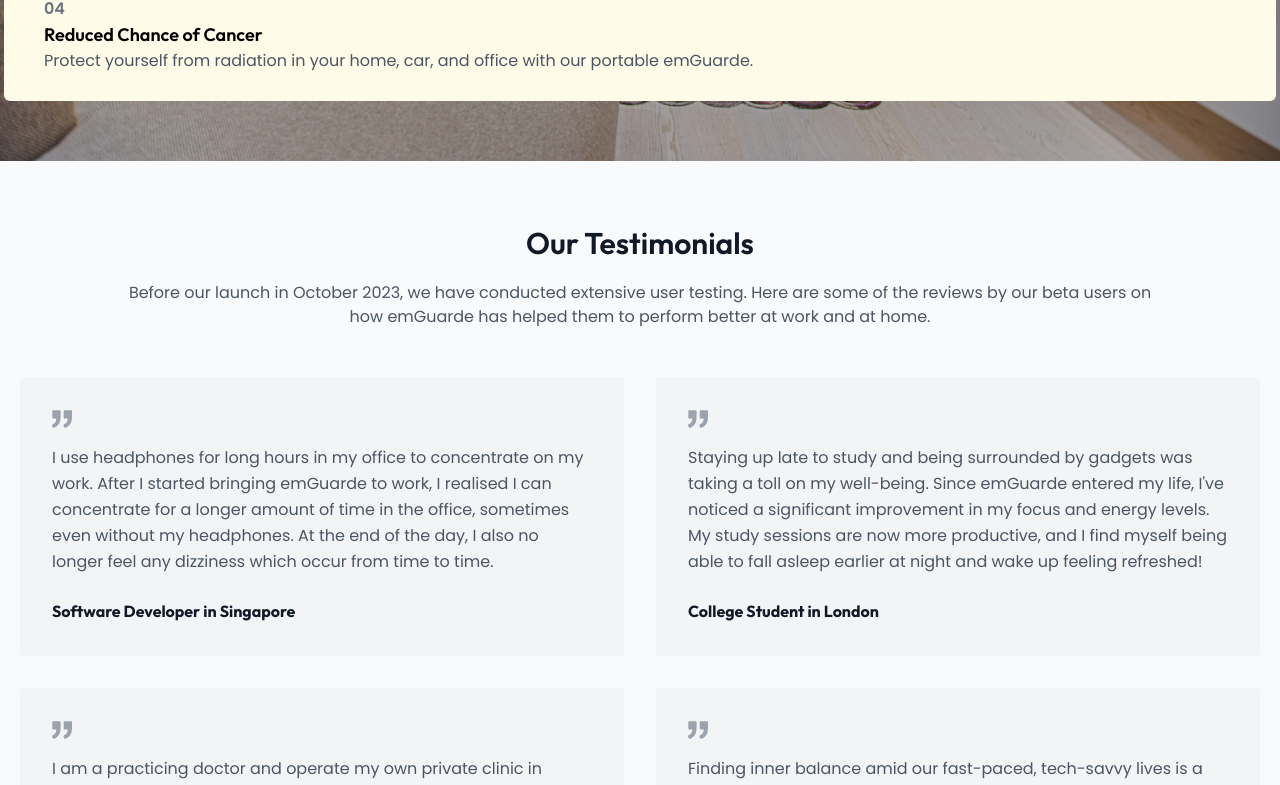
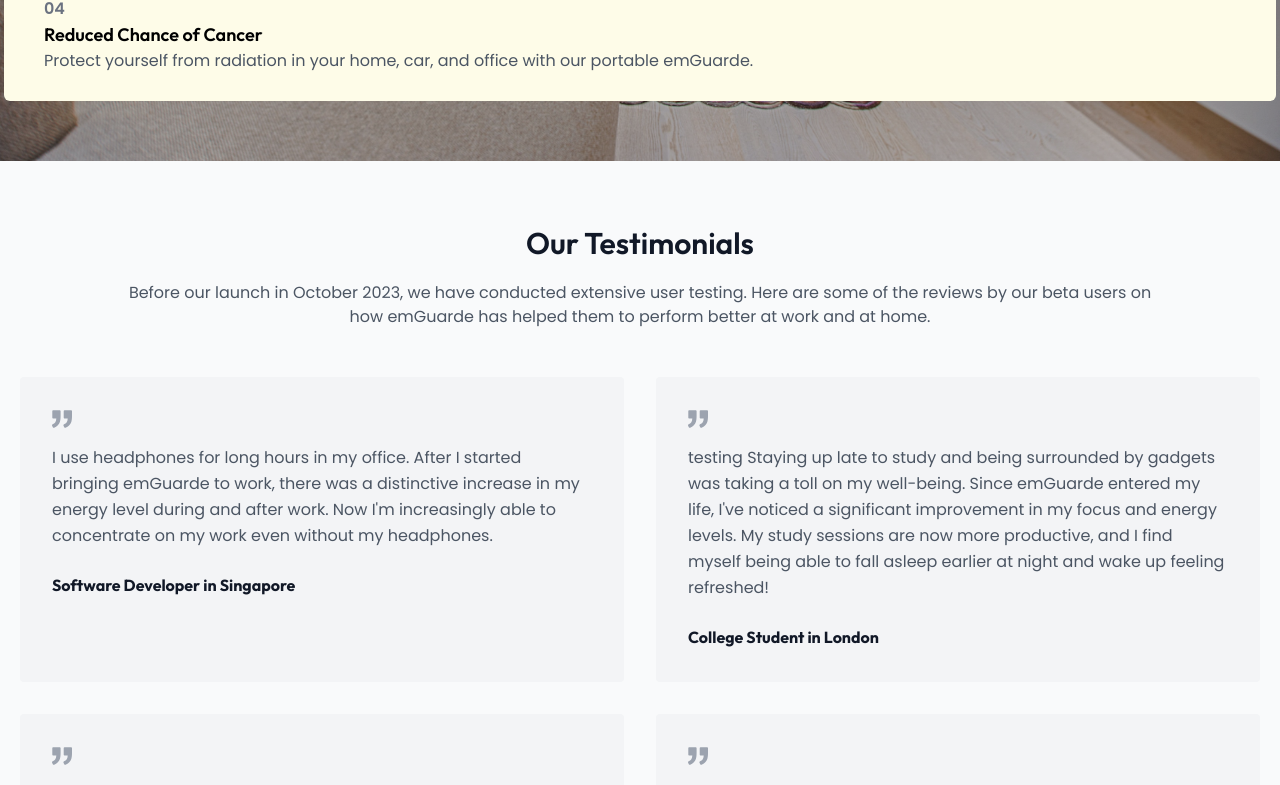
Before and after one commit to valerieyew/emguarde-landing-page, a Next.js app: page / in a window 1280 px wide. Shown: the part 3269-4054 px from the top of the page. Built offline with nearby package versions, Linux system fonts and the light colour scheme.

Commit message:
testimonial

```diff
--- a/components/ImpactsOfRadiation.jsx
+++ b/components/ImpactsOfRadiation.jsx
@@ -52,7 +52,7 @@
                     <p>
                         We are currently all facing{' '}
                         <b className='text-yellow-500'>
-                            electrosmog (a form of electromagnetic radiation)
+                            electrosmog (a form of electromagnetic pollution)
                         </b>
                         .
                     </p>
--- a/components/Testimonials.jsx
+++ b/components/Testimonials.jsx
@@ -26,13 +26,12 @@
                                 <path d='M925.036 57.197h-304c-27.6 0-50 22.4-50 50v304c0 27.601 22.4 50 50 50h145.5c-1.9 79.601-20.4 143.3-55.4 191.2-27.6 37.8-69.399 69.1-125.3 93.8-25.7 11.3-36.8 41.7-24.8 67.101l36 76c11.6 24.399 40.3 35.1 65.1 24.399 66.2-28.6 122.101-64.8 167.7-108.8 55.601-53.7 93.7-114.3 114.3-181.9 20.601-67.6 30.9-159.8 30.9-276.8v-239c0-27.599-22.401-50-50-50zM106.036 913.497c65.4-28.5 121-64.699 166.9-108.6 56.1-53.7 94.4-114.1 115-181.2 20.6-67.1 30.899-159.6 30.899-277.5v-239c0-27.6-22.399-50-50-50h-304c-27.6 0-50 22.4-50 50v304c0 27.601 22.4 50 50 50h145.5c-1.9 79.601-20.4 143.3-55.4 191.2-27.6 37.8-69.4 69.1-125.3 93.8-25.7 11.3-36.8 41.7-24.8 67.101l35.9 75.8c11.601 24.399 40.501 35.2 65.301 24.399z' />
                             </svg>
                             <p className='leading-relaxed mb-6'>
-                                I use headphones for long hours in my office to
-                                concentrate on my work. After I started bringing
-                                emGuarde to work, I realised I can concentrate
-                                for a longer amount of time in the office,
-                                sometimes even without my headphones. At the end
-                                of the day, I also no longer feel any dizziness
-                                which occur from time to time.
+                                I use headphones for long hours in my office.
+                                After I started bringing emGuarde to work, there
+                                was a distinctive increase in my energy level
+                                during and after work. Now I'm increasingly able
+                                to concentrate on my work even without my
+                                headphones.
                             </p>
                             <p>
                                 <b className='title-font text-gray-900 font-heading'>
@@ -53,7 +52,7 @@
                                 <path d='M925.036 57.197h-304c-27.6 0-50 22.4-50 50v304c0 27.601 22.4 50 50 50h145.5c-1.9 79.601-20.4 143.3-55.4 191.2-27.6 37.8-69.399 69.1-125.3 93.8-25.7 11.3-36.8 41.7-24.8 67.101l36 76c11.6 24.399 40.3 35.1 65.1 24.399 66.2-28.6 122.101-64.8 167.7-108.8 55.601-53.7 93.7-114.3 114.3-181.9 20.601-67.6 30.9-159.8 30.9-276.8v-239c0-27.599-22.401-50-50-50zM106.036 913.497c65.4-28.5 121-64.699 166.9-108.6 56.1-53.7 94.4-114.1 115-181.2 20.6-67.1 30.899-159.6 30.899-277.5v-239c0-27.6-22.399-50-50-50h-304c-27.6 0-50 22.4-50 50v304c0 27.601 22.4 50 50 50h145.5c-1.9 79.601-20.4 143.3-55.4 191.2-27.6 37.8-69.4 69.1-125.3 93.8-25.7 11.3-36.8 41.7-24.8 67.101l35.9 75.8c11.601 24.399 40.501 35.2 65.301 24.399z' />
                             </svg>
                             <p className='leading-relaxed mb-6'>
-                                Staying up late to study and being surrounded by
+                                testing Staying up late to study and being surrounded by
                                 gadgets was taking a toll on my well-being.
                                 Since emGuarde entered my life, I&apos;ve
                                 noticed a significant improvement in my focus
```
